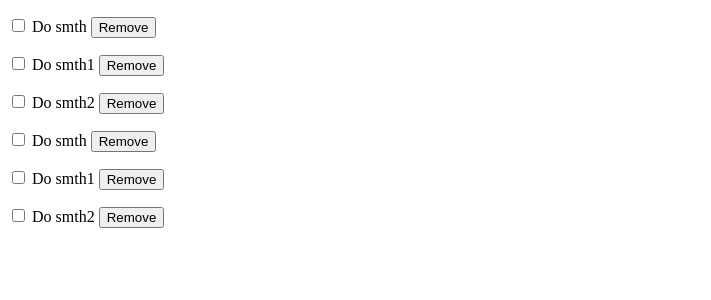
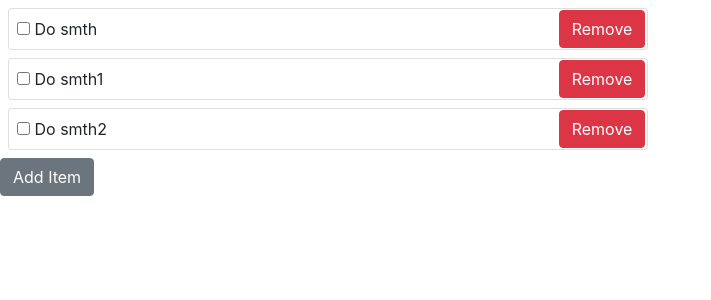
Before and after one commit to MostafaOsama223/VueJs-TodoList, a Vue app: page / in a window 1280 px wide. Shown: the top 300 px of the page, without its empty margins (0-711 px from the left). Built offline with nearby package versions, Linux system fonts and the light colour scheme.

Commit message:
Able to add new items with header, description and priority. Made some changes to CSS.

```diff
--- a/package.json
+++ b/package.json
@@ -8,8 +8,12 @@
     "lint": "vue-cli-service lint"
   },
   "dependencies": {
+    "bootstrap": "^4.5.2",
     "bootstrap-vue": "^2.16.0",
     "core-js": "^3.6.5",
+    "jquery": "^3.5.1",
+    "popper.js": "^1.16.1",
+    "portal-vue": "^2.1.7",
     "vue": "^2.6.11"
   },
   "devDependencies": {
--- a/public/index.html
+++ b/public/index.html
@@ -3,9 +3,10 @@
   <head>
     <meta charset="utf-8">
     <meta http-equiv="X-UA-Compatible" content="IE=edge">
-    <meta name="viewport" content="width=device-width,initial-scale=1.0">
+    <meta name="viewport" content="width=device-width, initial-scale=1, shrink-to-fit=no">
     <link rel="icon" href="<%= BASE_URL %>favicon.ico">
     <title><%= htmlWebpackPlugin.options.title %></title>
+    <!-- <script src="https://unpkg.com/vue@2.5.17/dist/vue.min.js"></script> -->
   </head>
   <body>
     <noscript>
--- a/src/App.vue
+++ b/src/App.vue
@@ -5,22 +5,26 @@
       v-bind:key="list.listId"
       v-bind:listId="list.listId"
     />
+    <ControlPanel/>
+
   </div>
 </template>
 
 <script>
 import TodoList from './components/TodoList.vue'
+import ControlPanel from './components/ContorlPanel'
+
 
 export default {
   name: 'App',
   components: {
-    TodoList
+    TodoList,
+    ControlPanel
   },
   data() {
     return{
       lists: [
-        {listId:0},
-        {listId:1}
+        {listId:0}
       ]
     }
   }
--- /dev/null
+++ b/src/components/AddItemModal.vue
@@ -0,0 +1,66 @@
+<template>
+<div class="AddItemModal">
+    <b-modal id="AddItemModal" title="Add a new item" @ok="modalOk">
+        <div class="container">
+            <div class="row justify-content-center">
+                <input
+                    class="addItemModalElem mb-3"
+                    type="text"
+                    placeholder="Item Header"
+                    v-model="newItemHeader">
+                <b-form-select
+                    class="addItemModalElem mb-3"
+                    v-model="newItemPriorirty"
+                    :options="priorityOptions"></b-form-select>
+                <input
+                    class="addItemModalElem mb-3"
+                    type="text"
+                    placeholder="Item Description"
+                    v-model="newItemDescription">
+            </div>
+        </div>
+    </b-modal>
+</div>
+</template>
+
+<script>
+export default {
+    name: "AddItemModal",
+    props: {
+        // newItemHeader: String,
+        // newItemDescription: String
+    },
+    data() {
+        return {
+            newItemHeader: null,
+            newItemDescription: null,
+            newItemPriorirty: null,
+            priorityOptions: [
+                { value: null, text: 'Please select a priority'},
+                { value: 'High', text: 'High'},
+                { value: 'Medium', text: 'Medium'},
+                { value: 'Low', text: 'Low'}
+            ]
+        }
+    },
+    methods: {
+        modalOk(){
+            let newItem = {
+                itemHeader: this.newItemHeader,
+                itemId: '99',
+                completed: false
+            };
+
+            this.$parent.addItem(newItem)
+            console.log(this.newItemHeader)
+        }
+    }
+}
+</script>
+
+<style scoped>
+    .addItemModalElem{
+        text-align: start;
+        width: 15em;
+    }
+</style>
--- /dev/null
+++ b/src/components/ContorlPanel.vue
@@ -0,0 +1,16 @@
+<template>
+    <div class="ControlPanel">
+
+    </div>
+</template>
+
+<script>
+export default {
+    name: 'ControlPanel',
+
+}
+</script>
+
+<style scoped>
+
+</style>
--- a/src/components/TodoItem.vue
+++ b/src/components/TodoItem.vue
@@ -1,12 +1,18 @@
 <template>
-    <div class='todoItem'>
-        <p v-bind:class="{checked:this.completed}">
+    <div class='todoItem card m-2 w-50'>
+
+        <p
+            v-bind:class="{checked:this.completed}"
+            class="m-2">
             <input type="checkbox"
-                v-on:change="check"
-            >
-            {{task}}
-            <button v-on:click="removeItem">Remove</button>
+                v-on:change="check">
+        {{itemHeader}}
         </p>
+
+        <button
+                v-on:click="removeItem"
+                class="btn btn-danger m-0 removeItemBtn"
+                >Remove</button>
     </div>
 </template>
 
@@ -14,7 +20,11 @@
 export default {
     name: 'TodoItem',
     props: {
-        itemId:String,task:String,completed: Boolean
+        itemId:String,
+        itemHeader:String,
+        itemDescription: String,
+        itemPriority: String,
+        completed: Boolean,
     },
     methods: {
         removeItem() {  //  Send Delete Request To Delete Item
@@ -33,4 +43,9 @@ export default {
     .checked{
         text-decoration-line: line-through;
     }
+    .removeItemBtn{
+        position: absolute;
+        right: .1em;
+        top: .05em
+    }
 </style>
--- a/src/components/TodoList.vue
+++ b/src/components/TodoList.vue
@@ -4,30 +4,34 @@
         ref="xxx"
         v-for="item in items"
         v-bind:key="item.itemId"
-      v-bind:task="item.task"
+        v-bind:itemHeader="item.itemHeader"
         v-bind:itemId="item.itemId"
         v-bind:completed="item.completed"
         v-on:remove="removeItem"
     ></TodoItem>
+    <b-button v-b-modal.AddItemModal>Add Item</b-button>
+    <AddItemModal/>
 
     </div>
 </template>
 
 <script>
 import TodoItem from './TodoItem'
+import AddItemModal from './AddItemModal'
 
 export default {
     name: 'TodoList',
     components: {
-        TodoItem
+        TodoItem,
+        AddItemModal
     },
     props: ['listId'],
     data() {
         return{
             items : [
-            { task: 'Do smth', itemId: '0', completed:false},
-            { task: 'Do smth1', itemId: '1', completed:false},
-            { task: 'Do smth2', itemId: '2', completed:false},
+                { itemHeader: 'Do smth', itemId: '0', completed:false},
+                { itemHeader: 'Do smth1', itemId: '1', completed:false},
+                { itemHeader: 'Do smth2', itemId: '2', completed:false},
             ]
         }
     },
@@ -35,6 +39,9 @@ export default {
         removeItem: function(id){
             this.items = this.items.filter((val) =>  val.itemId !== id);
             console.log(this.items);
+        },
+        addItem: function(newItem){
+            this.items.push(newItem);
         }
     }
 }
--- a/src/main.js
+++ b/src/main.js
@@ -1,7 +1,12 @@
 import Vue from 'vue'
 import App from './App.vue'
+import BootstrapVue from 'bootstrap-vue'
+import 'bootstrap/dist/css/bootstrap.min.css'
+import 'bootstrap-vue/dist/bootstrap-vue.css'
 
 Vue.config.productionTip = false
+
+Vue.use(BootstrapVue)
 
 new Vue({
   render: h => h(App),
```
Also changed, not shown: 2 other files (tests, documents, lock files or other folders). Lines whose indentation alone changed are shown as unchanged.
